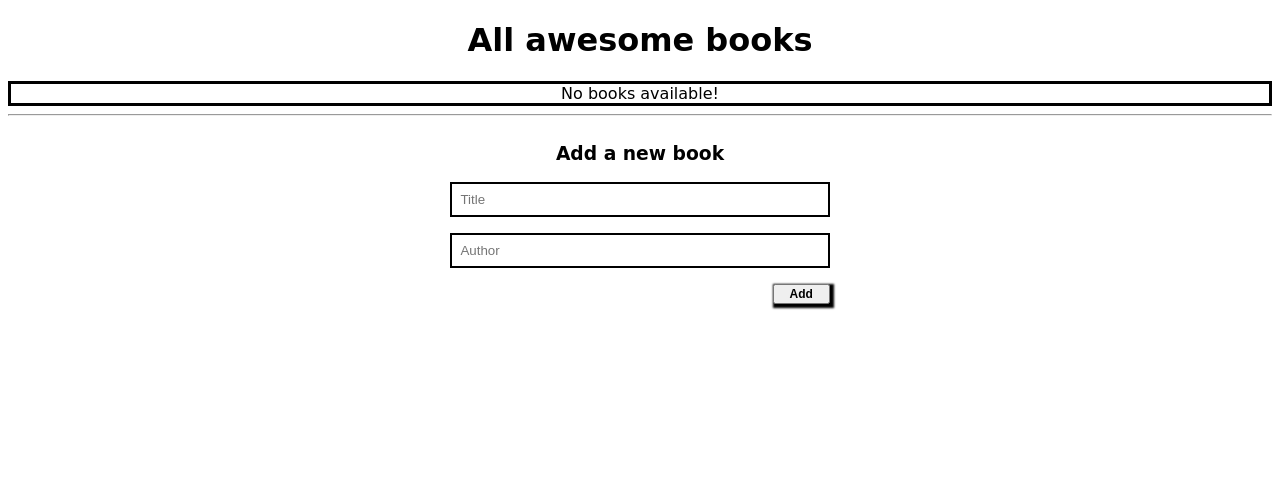
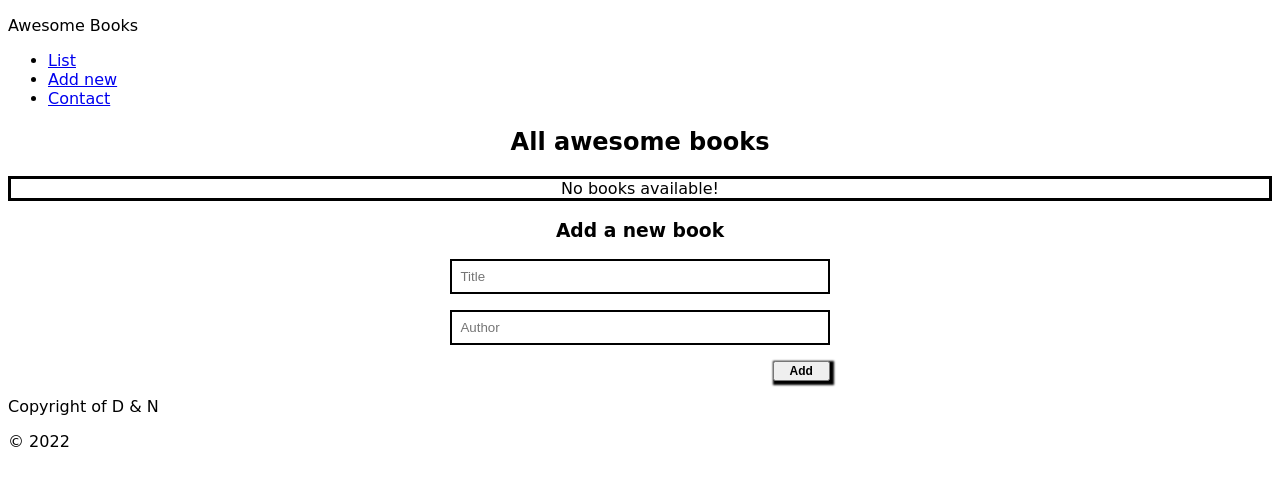
Before and after one commit to inspecta/books-collection-derrick-nahnah, a plain HTML site: page index.html in a window 1280 px wide. Drawn offline with Linux system fonts and the light colour scheme.

Commit message:
Add Html content for website completion

```diff
--- a/index.html
+++ b/index.html
@@ -10,9 +10,24 @@
   </head>
   <body id="body">
     <!-- <div> -->
+      <nav>
+        <p>Awesome Books</p>
+        <ul>
+          <li id="lists"><a href="#home-page">List</a></li>
+          <li id="add-link"><a href="#add-page">Add new</a></li>
+          <li id="contact"><a href="#contact-page">Contact</a></li>
+        </ul>
+      </nav>
+
+      <section id="home-page">
+        <div class="date-time"></div>
+
         <h1>All awesome books</h1>
         <div id="books-list" class="books-list"></div>
-    <hr />
+
+      </section>
+
+    <section id="add-page">
       <div class="form-styles">
         <h3>Add a new book</h3>
         <form id="form">
@@ -21,7 +36,16 @@
           <button type="submit" id="add">Add</button>
         </form>
       </div>
+    </section>
+
+    <section id="contact-page">
+
+    </section>
     <!-- </div> -->
+    <footer>
+      <p>Copyright of D & N</p>
+      <P>&copy; 2022</P>
+    </footer>
     <script src="./books.js" defer></script>
   </body>
 </html>
```
Lines whose indentation alone changed are shown as unchanged.
